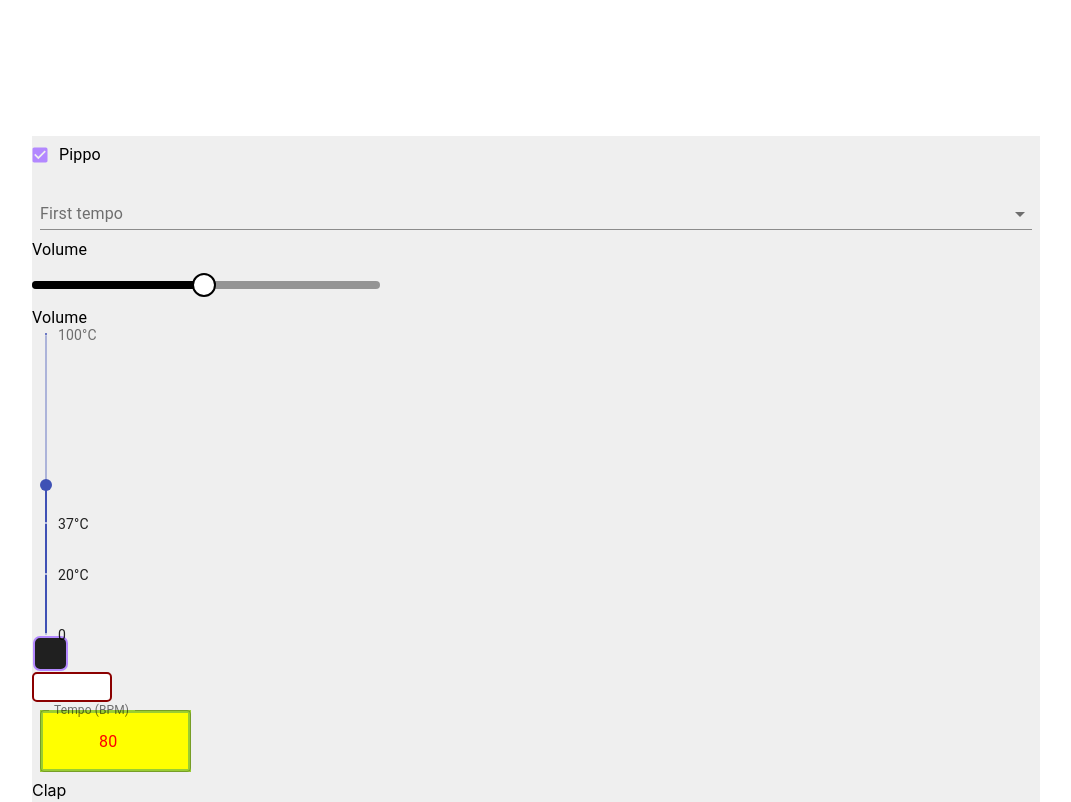
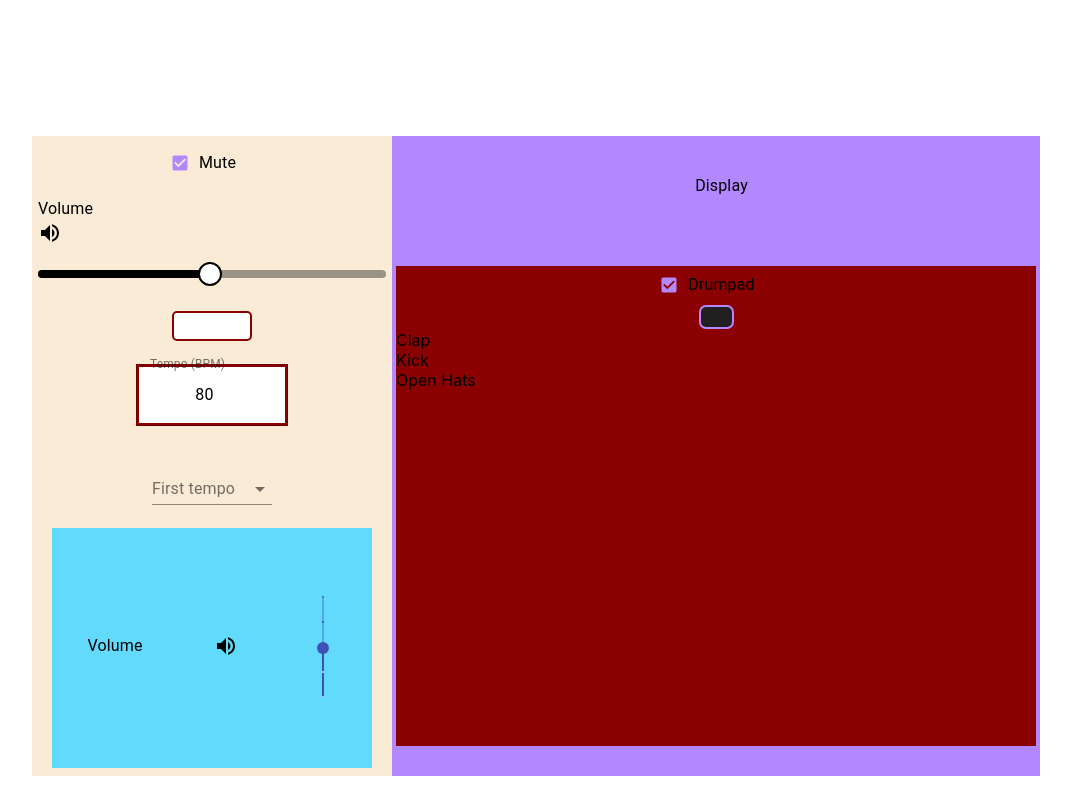
Before and after one commit to davelista/PolyDrum, a React (Create React App) app: page / in a window 1280 px wide. Shown: the top 802 px of the page, without its empty margins (104-1175 px from the left). Built offline with nearby package versions, Linux system fonts and the light colour scheme; some icons are missing.

Commit message:
Css modifications

```diff
--- a/src/components/NumberControl/NumberControl.js
+++ b/src/components/NumberControl/NumberControl.js
@@ -30,12 +30,13 @@ const NumberControl = (props) => {
                     label="Tempo (BPM)"
                     type="number"
                     variant="outlined"
+                    color="secondary"
 
                     InputLabelProps={{
                         shrink: true,
 
                     }}
-                    inputProps={{min: 1, style: { textAlign: 'center', color:"red", background:"yellow", border:"3px solid yellowgreen"}}}
+                    inputProps={{min: 1, style: { textAlign: 'center', color:"black", background:"white", border:"3px solid darkred"}}}
 
                     defaultValue={tempo.bpm}/*NON CAMBIARE*/
                     onChange={(e) => tempo.setBpm(e.target.value)}/*NON CAMBIARE*/
--- a/src/components/Slider/HorizontalSlider.js
+++ b/src/components/Slider/HorizontalSlider.js
@@ -1,5 +1,9 @@
 import React from 'react';
 import {makeStyles, Slider, Typography, withStyles} from "@material-ui/core";
+import Grid from "@material-ui/core/Grid";
+import {VolumeDown} from "@material-ui/icons";
+import VolumeUp from '@material-ui/icons/VolumeUp';
+
 
 const useStyles = makeStyles((theme) => ({
     root: {
@@ -49,7 +53,11 @@ const HorizontalSlider = (props) => {
     return (
         <>
             <div className={classes.root}>
-                <Typography gutterBottom>{title}</Typography>
+                <Typography gutterBottom>{title}
+                    <Grid item>
+                        <VolumeUp/>
+                    </Grid>
+                </Typography>
                 <RoundSlider valueLabelDisplay="auto" aria-label="pretto slider" defaultValue={defaultValue} min={1} max={100} step={1} onChange={(e, value) => onChangeValue(value)} />
             </div>
         </>
--- a/src/components/Slider/VerticalSlider.js
+++ b/src/components/Slider/VerticalSlider.js
@@ -2,33 +2,35 @@ import React from 'react';
 import { makeStyles } from '@material-ui/core/styles';
 import Typography from '@material-ui/core/Typography';
 import Slider from '@material-ui/core/Slider';
+import Grid from "@material-ui/core/Grid";
+import {VolumeDown} from "@material-ui/icons";
+import VolumeUp from '@material-ui/icons/VolumeUp';
 
 const useStyles = makeStyles({
     root: {
-        height: 300,
+        height: 100,
     },
 });
 
 function valuetext(value) {
-    return `${value}°C`;
+    return `${value}`;
 }
 
 const marks = [
     {
         value: 0,
-        label: '0',
     },
     {
-        value: 20,
-        label: '20°C',
+        value: 25,
     },
     {
-        value: 37,
-        label: '37°C',
+        value: 50,
+    },
+    {
+        value: 75,
     },
     {
         value: 100,
-        label: '100°C',
     },
 ];
 
@@ -39,7 +41,10 @@ export default function VerticalSlider(props) {
             <Typography id="vertical-slider" gutterBottom>
                 {title}
             </Typography>
-            <div style={{height:"300px"}}>
+            <Grid item>
+                <VolumeUp/>
+            </Grid>
+            <div style={{height:"100px"}}>
                 <Slider
                     orientation="vertical"
                     getAriaValueText={valuetext}
--- a/src/view/Drumbit.js
+++ b/src/view/Drumbit.js
@@ -7,22 +7,43 @@ import {FaPlay} from "react-icons/all";
 function Drumbit(props) {
     const appData = useContext(AppContext);
     return (
+/*GENERAL CONTAINER*/
         <div className={styles.container}>
 
-            <CheckBox label={"Pippo"}/>
-
-            <Dropdown/>
-            <SampleLine/>
+            {/*FIRST SECTION --> AUX AND BUTTONS*/}
+            <div className={styles.firstSection}>
+                <CheckBox label={"Mute"}/>
                 <HorizontalSlider title={"Volume"} defaultValue={appData.volume.value} onChangeValue={appData.volume.setValue}/>
-            <VerticalSlider title={"Volume"} defaultValue={appData.volume.value} onChangeValue={appData.volume.setValue}/>
-            <StepButton/>
                 <Button onClick={() => appData.play.setPlay(!appData.play.isPlay)} ><FaPlay/> </Button>
                 {console.log("play è: ", appData.play.isPlay)}
                 {console.log("ho cambiato il TEMPO in: ", appData.tempo.bpm)}
                 {console.log("ho cambiato il VOLUME in: ", appData.volume.value)}
                 {/*NON ELIMINARE NUMBERCONTROL*/}
                 <NumberControl tempo={appData.tempo} play={appData.play}/>
+                <Dropdown/>
+
+                <div className={styles.secondSection} >
+                    <VerticalSlider title={"Volume"} defaultValue={appData.volume.value} onChangeValue={appData.volume.setValue}/>
+                </div>
+            </div>
+            {/*THIRD SECTION ON THE RIGHT */}
+            <div className={styles.thirdSection}>
+                <CheckBox label={"Display"}/>
+
+                {/*FOURTH SECTION --> DRUMPAD */}
+                <div className={styles.fourthSection}>
+                    <CheckBox label={"Drumpad"}/>
+                    <StepButton/>
                     <Drumpad tempo={appData.tempo} volume={appData.volume} play={appData.play} numberStepButton={appData.stepButtons.numStepButtons} samplesList={appData.samplesList}/>
+                </div>
+
+            </div>
+
+
+
+
+            <SampleLine/>
+
         </div>
     );
 }
--- a/src/view/Drumbit.module.css
+++ b/src/view/Drumbit.module.css
@@ -1,14 +1,49 @@
 .container {
     display: flex;
+    flex-direction: row;
+    background: #efefef;
+    border: 10rem black;
+}
+/* left side with volume etc*/
+.firstSection {
+    height: 40rem;
+    width: 25rem;
+    display: flex;
     flex-direction: column;
-    background: #efefef
+    justify-content: space-around;
+    align-items: center;
+    border-right: 100px black;
+    background: antiquewhite;
 }
 
-.firstSection {
-    height: 5rem;
+/* slider part*/
+.secondSection {
+    height: 15rem;
+    width: 20rem;
     display: flex;
     flex-direction: row;
-    justify-content: space-between;
+    justify-content: space-around;
     align-items: center;
-    background: gray;
+    background: #61dafb;
 }
+
+/* right side (display and then drumpad */
+.thirdSection {
+    height: 40rem;
+    width: 45rem;
+    display: flex;
+    flex-direction: column;
+    justify-content: space-around;
+    align-items: center;
+    background: #B388FF;
+}
+/* drumpad section */
+.fourthSection {
+    height: 30rem;
+    width: 40rem;
+    display: flex;
+    flex-direction: column;
+    justify-content: space-around;
+    align-items: center;
+    background: darkred;
+}
```
Lines whose indentation alone changed are shown as unchanged.
